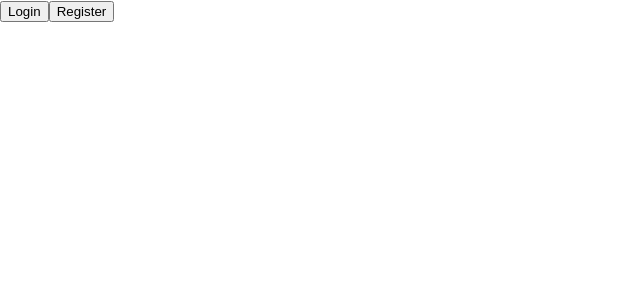
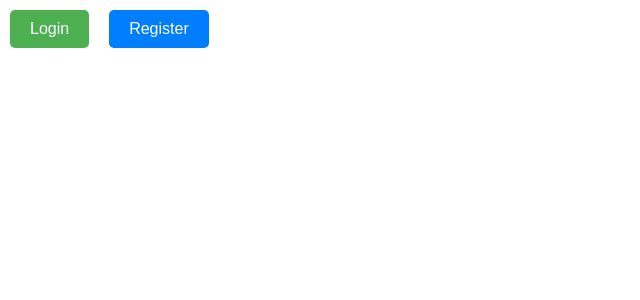
Before and after one commit to DuckMouse/WizardryAndWyverns, a React (Create React App) app: page /register in a window 1280 px wide. Shown: the top 300 px of the page, without its empty margins (0-640 px from the left). Built offline with nearby package versions, Linux system fonts and the light colour scheme.

Commit message:
amends buttons to react routing and separates buttons to shared reusable components. adds state to render compnents when clicked

```diff
--- a/src/App.jsx
+++ b/src/App.jsx
@@ -1,53 +1,12 @@
-import React, { useState, useEffect } from "react";
+import React from "react";
 import { BrowserRouter as Router } from "react-router-dom";
-import "./App.css";
-import Login from "./components/Login";
-import Register from "./components/Register";
+import Loader from "./components/Loader";
 
 const App = () => {
-  const [loading, setLoading] = useState(true);
-  const [showLogin, setShowLogin] = useState(false);
-  const [showRegister, setShowRegister] = useState(false);
-
-  // Loading delay if we want to add animation or logo later
-
-  useEffect(() => {
-    const timer = setTimeout(() => {
-      setLoading(false);
-    }, 2000);
-
-    return () => clearTimeout(timer);
-  }, []);
-
-  const handleLoginClick = () => {
-    setShowLogin(true);
-    setShowRegister(false);
-  };
-
-  const handleRegisterClick = () => {
-    setShowRegister(true);
-    setShowLogin(false);
-  };
 
   return (
     <Router>
-      <div>
-        {loading ? (
-          <div className="loader">Loading...</div>
-        ) : (
-          <div>
-
-            <div className="buttons">
-              <button onClick={handleLoginClick}>Login</button>
-              <button onClick={handleRegisterClick}>Register</button>
-            </div>
-
-
-            {showLogin && <Login />}
-            {showRegister && <Register />}
-          </div>
-        )}
-      </div>
+      <Loader />
     </Router>
   );
 };
--- a/src/components/Loader.jsx
+++ b/src/components/Loader.jsx
@@ -1,13 +1,64 @@
-import React from 'react';
-
-// Not currently used but here for animations etc.
+import React, { useState, useEffect } from "react";
+import { Routes, Route } from "react-router-dom";
+import Login from "./Login";
+import Register from "./Register";
+import LoginButton from "../shared/loginButton/LoginButton";
+import RegisterButton from "../shared/registerButton/RegisterButton";
 
 const Loader = () => {
-    return (
+  const [loading, setLoading] = useState(true);
+  const [showLogin, setShowLogin] = useState(false);
+  const [showRegister, setShowRegister] = useState(false);
+
+  // Simulated Loading for us to add animation or logo before login and registraton
+  useEffect(() => {
+    const timer = setTimeout(() => {
+      setLoading(false);
+    }, 2000);
+
+    return () => clearTimeout(timer);
+  }, []);
+
+  const handleLoginClick = () => {
+    setShowLogin(true);
+    setShowRegister(false);
+  };
+
+  const handleRegisterClick = () => {
+    setShowRegister(true);
+    setShowLogin(false);
+  };
+
+  return (
+    <div>
+      {loading ? (
+        <div>Loading...</div>
+      ) : (
         <div>
-            Loading...
+          <div className="buttons">
+            <LoginButton to="/login" onClick={handleLoginClick}>
+              Login
+            </LoginButton>
+            <RegisterButton to="/register" onClick={handleRegisterClick}>
+              Register
+            </RegisterButton>
+          </div>
+
+          {showLogin && (
+            <Routes>
+              <Route path="/login" element={<Login />} />
+            </Routes>
+          )}
+
+          {showRegister && (
+            <Routes>
+              <Route path="/register" element={<Register />} />
+            </Routes>
+          )}
         </div>
-    );
-}
+      )}
+    </div>
+  );
+};
 
 export default Loader;
--- /dev/null
+++ b/src/shared/loginButton/LoginButton.css
@@ -0,0 +1,17 @@
+.login-button {
+    display: inline-block;
+    padding: 10px 20px;
+    margin: 10px;
+    background-color: #4CAF50;
+    color: white;
+    border: none;
+    border-radius: 5px;
+    font-size: 16px;
+    cursor: pointer;
+    text-decoration: none;
+    transition: background-color 0.3s ease;
+  }
+
+  .login-button:hover {
+    background-color: #45a049;
+  }
--- /dev/null
+++ b/src/shared/loginButton/LoginButton.jsx
@@ -0,0 +1,15 @@
+import React from "react";
+import "./LoginButton.css";
+import { Link } from "react-router-dom";
+
+const LoginButton = ({ to, onClick, children }) => {
+  return (
+    <Link to={to}>
+      <button className="login-button" onClick={onClick}>
+        {children}
+      </button>
+    </Link>
+  );
+};
+
+export default LoginButton;
--- /dev/null
+++ b/src/shared/registerButton/RegisterButton.css
@@ -0,0 +1,17 @@
+.register-button {
+    display: inline-block;
+    padding: 10px 20px;
+    margin: 10px;
+    background-color: #007efd;
+    color: white;
+    border: none;
+    border-radius: 5px;
+    font-size: 16px;
+    cursor: pointer;
+    text-decoration: none;
+    transition: background-color 0.3s ease;
+  }
+
+  .register-button:hover {
+    background-color: #1500ff;
+  }
--- /dev/null
+++ b/src/shared/registerButton/RegisterButton.jsx
@@ -0,0 +1,15 @@
+import React from "react";
+import "./RegisterButton.css";
+import { Link } from "react-router-dom";
+
+const RegisterButton = ({ to, onClick, children }) => {
+  return (
+    <Link to={to}>
+      <button className="register-button" onClick={onClick}>
+        {children}
+      </button>
+    </Link>
+  );
+};
+
+export default RegisterButton;
```
